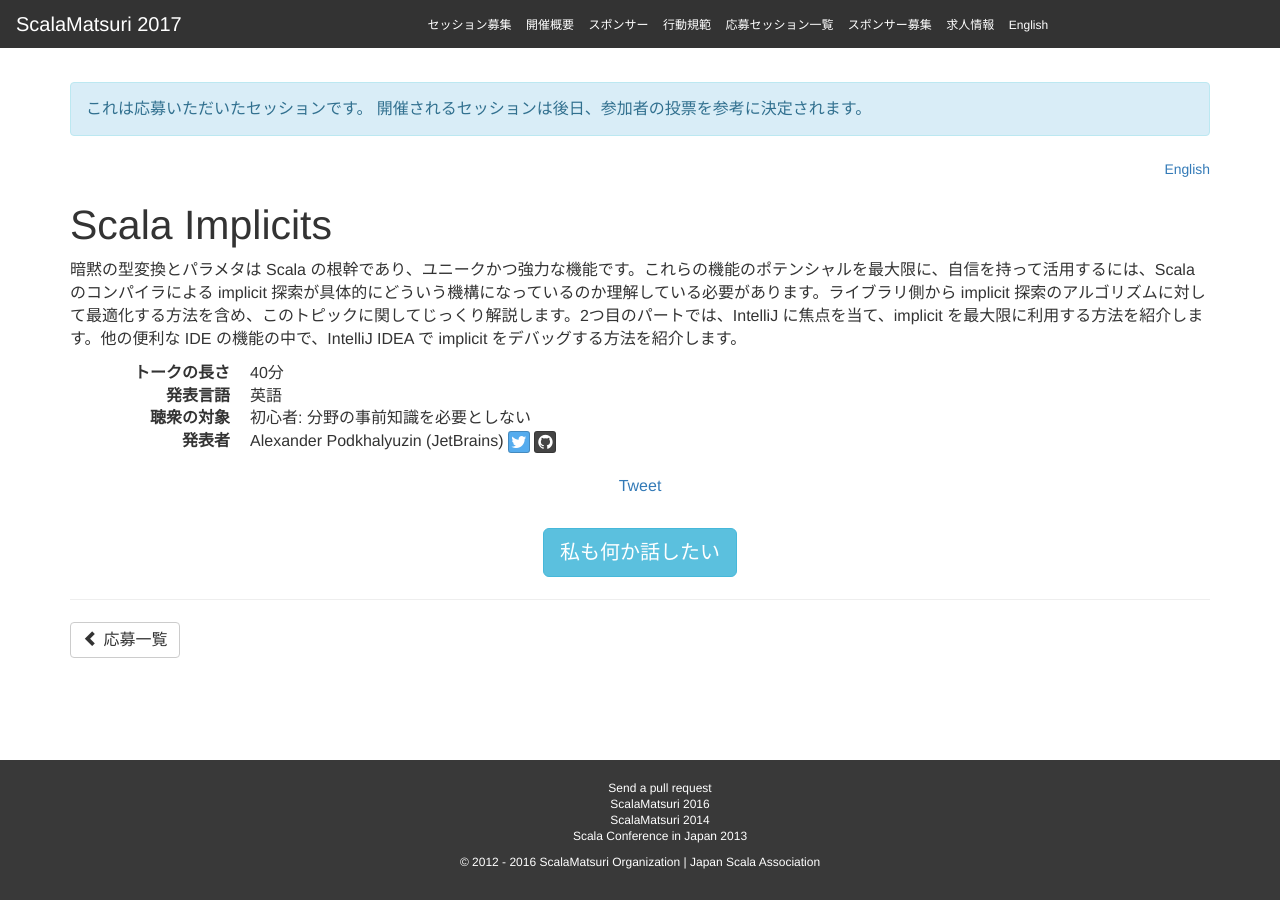
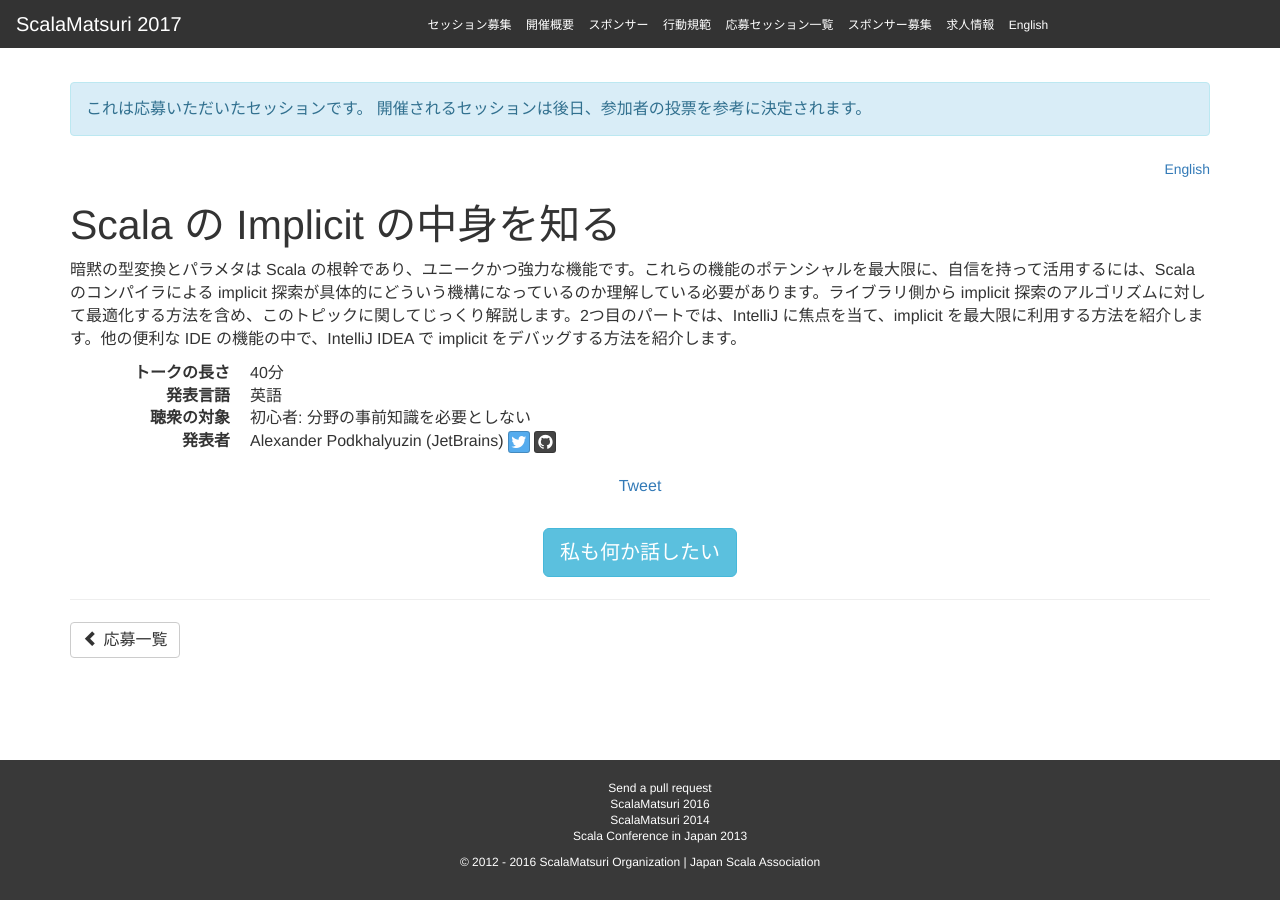
Before and after one commit to scalajp/2017.scalamatsuri.org, a Jekyll site: the page built from _candidates_ja/AlexanderPodkhalyuzin_1.md, in a window 1280 px wide. Built offline with Jekyll 4.4.1, drawn with Linux system fonts in a browser that asks for light colours; nearby versions of some CDN libraries; comment, search, counter and statistics services are not loaded.

Commit message:
change the title

```diff
--- a/_candidates_ja/AlexanderPodkhalyuzin_1.md
+++ b/_candidates_ja/AlexanderPodkhalyuzin_1.md
@@ -1,6 +1,6 @@
 ---
 name: Alexander Podkhalyuzin
-title: "Scala Implicits"
+title: "Scala の Implicit の中身を知る"
 length: 40
 audience: Beginner
 language: English
```
